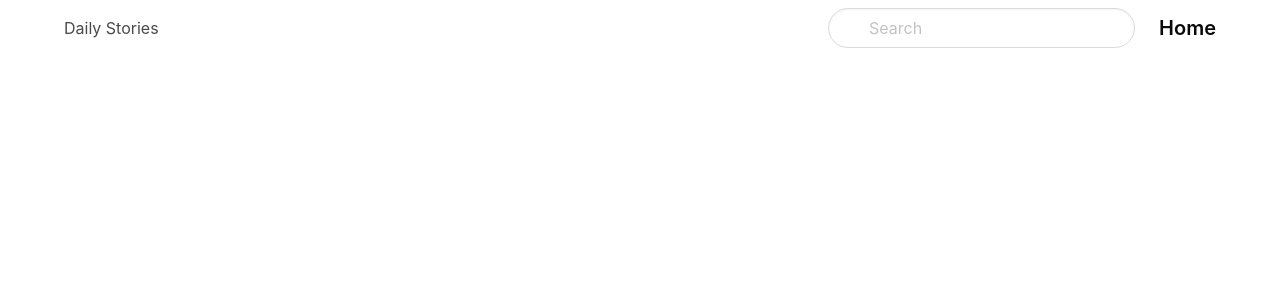
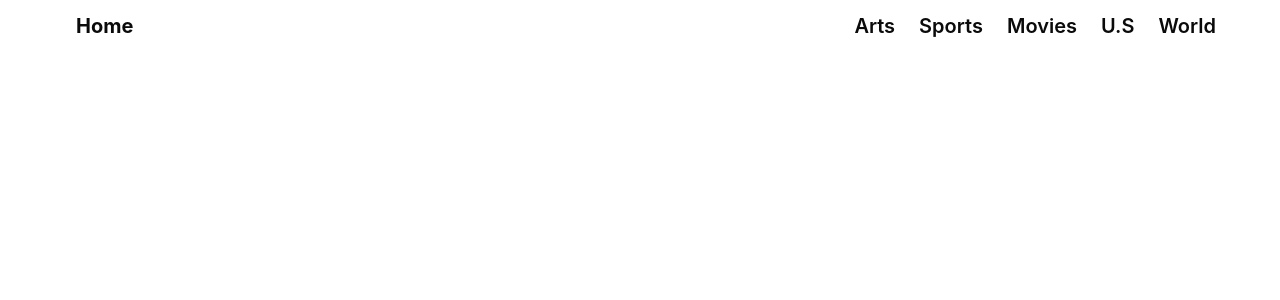
Before and after one commit to colestephenson1/NYT-reader, a Next.js app: page /Components/NavBar/NavBar in a window 1280 px wide. Shown: the top 300 px of the page. Built offline with nearby package versions, Linux system fonts and the light colour scheme.

Commit message:
Add topic choices to Nav bar

```diff
--- a/pages/Components/NavBar/NavBar.js
+++ b/pages/Components/NavBar/NavBar.js
@@ -6,33 +6,19 @@ import 'bulma/css/bulma.min.css'
 const NavBar = () => {
   return (
     <nav className="navbar">
-    <div className="container">
-      <div className="navbar-brand">
-       <Link legacyBehavior href="../">
-        <a className="navbar-item" >
-          <h1>Daily Stories</h1>
-        </a>
-       </Link>
-      </div>
-      <div id="navbarMenu" className="navbar-menu">
-        <div className="navbar-end">
-          <div className=" navbar-item">
-            <div className="control has-icons-left">
-              <input className="input is-rounded" type="email" placeholder="Search"/>
-              <span className="icon is-left">
-                <i className="fa fa-search"></i>
-              </span>
+        <div className="container">
+        <div id="navbarMenu" className="navbar-menu">
+            <Link legacyBehavior href="/"><a className="navbar-item is-active is-size-5 has-text-weight-bold">Home </a></Link>
+            <div className="navbar-end">
+                <Link legacyBehavior href="/"><a className="navbar-item is-active is-size-5 has-text-weight-semibold">Arts</a></Link>
+                <Link legacyBehavior href="/"><a className="navbar-item is-active is-size-5 has-text-weight-semibold">Sports</a></Link>
+                <Link legacyBehavior href="/"><a className="navbar-item is-active is-size-5 has-text-weight-semibold">Movies</a></Link>
+                <Link legacyBehavior href="/"><a className="navbar-item is-active is-size-5 has-text-weight-semibold"> U.S</a></Link>
+                <Link legacyBehavior href="/"><a className="navbar-item is-active is-size-5 has-text-weight-semibold">World</a></Link>
             </div>
-          </div>
-          <Link legacyBehavior href="/">
-            <a className="navbar-item is-active is-size-5 has-text-weight-semibold">
-                Home
-            </a>
-          </Link>
         </div>
-      </div>
-    </div>
-  </nav>
+        </div>
+    </nav>
   )
 }
 
--- a/styles/HomePage.module.css
+++ b/styles/HomePage.module.css
@@ -1,5 +1,5 @@
 .homeGreeting {
-    height: 74vh;
+    height: 75vh;
     width: 100vw;
     display: flex;
     flex-direction: column;
@@ -24,5 +24,4 @@
     height: 40vh;
     width: 20vw;
     border-radius: 50%;
-    /* margin-top: 10vh; */
 }
```
